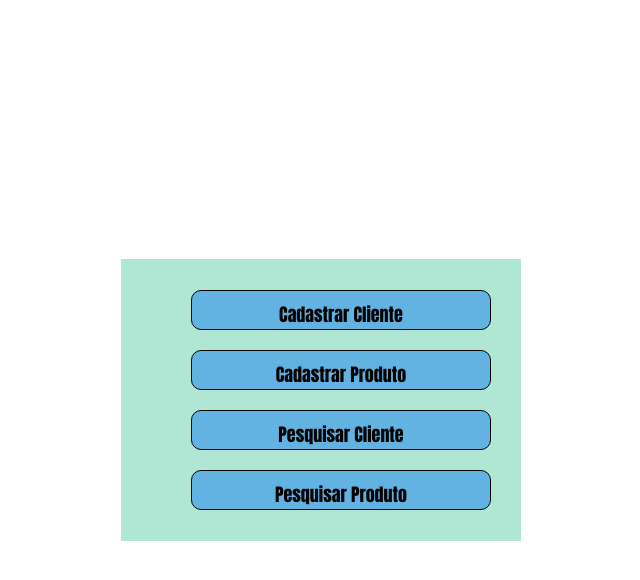
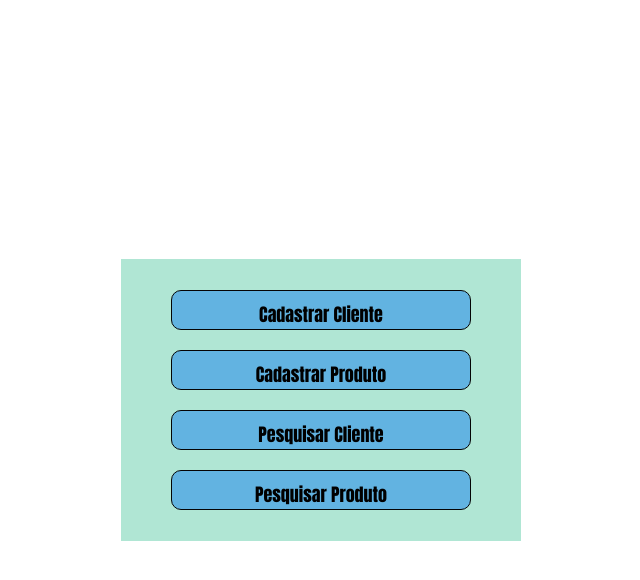
Before and after one commit to ZcvGuilherme/Cadastro_Cliente, a Flask app: page / in a window 1280 px wide. Shown: the top 580 px of the page, without its empty margins (319-959 px from the left). Run offline with Flask 3, Linux system fonts and the light colour scheme.

Commit message:
Mais uma alteração css no index, centralizar botões

```diff
--- a/app/static/style.css
+++ b/app/static/style.css
@@ -14,9 +14,6 @@ body {
     width: 100%;
     max-width: 400px; /* Ajuste conforme necessário */
     background-color: rgb(176, 230, 212);
-    margin-left: auto; /*margens das laterais */
-    margin-right: auto;
-
 }
 
 .container01{
@@ -62,8 +59,8 @@ input[type="submit"] {
     border-radius: 10px;
     margin-top: 10px;
     margin-bottom: 10px;
-    margin-left: 50px; /*margens das laterais */
-    margin-right: 10px;
+    margin-left: auto; /*margens das laterais */
+    margin-right: auto;
 }
 
 input[type="submit"]:hover {
```
